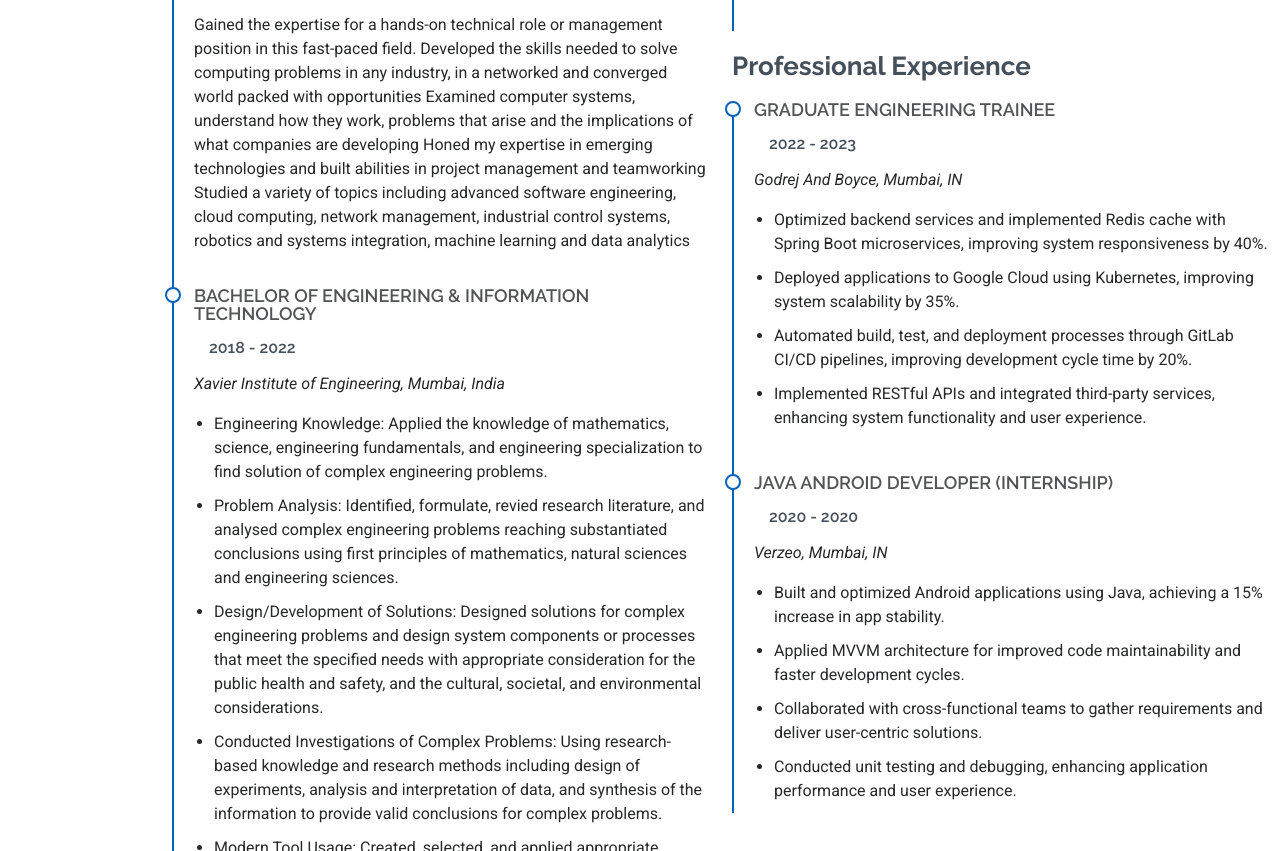
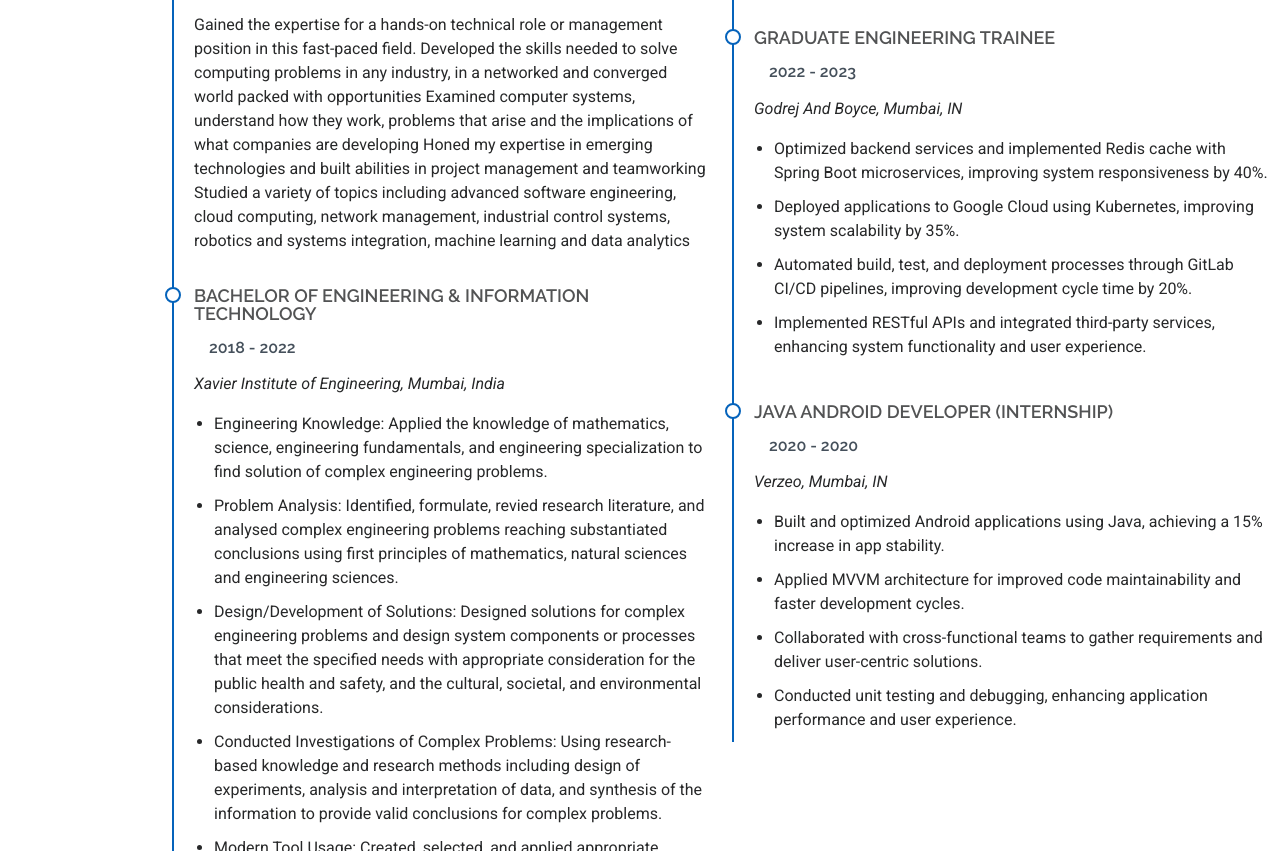
Before and after one commit to sknoor07/portfolio, a plain HTML site: page index.html in a window 1280 px wide. Shown: the part 2909-3760 px from the top of the page. Drawn offline with Linux system fonts and the light colour scheme.

Commit message:
minor error

```diff
--- a/index.html
+++ b/index.html
@@ -305,7 +305,6 @@ improving product availability accuracy for customer satisfaction  </li>
 replenishment and alignment with store merchandising goals. </li>
               </ul>
             </div><!-- Edn Resume Item -->
-            <h3 class="resume-title">Professional Experience</h3>
             <div class="resume-item">
               <h4>Graduate Engineering Trainee</h4>
               <h5>2022 - 2023</h5>
```
